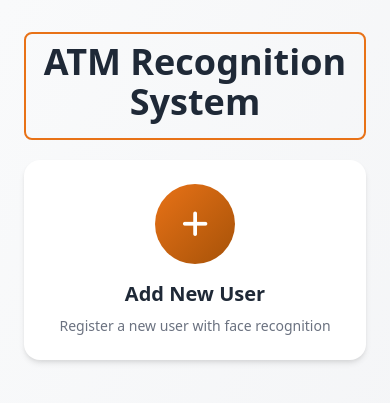
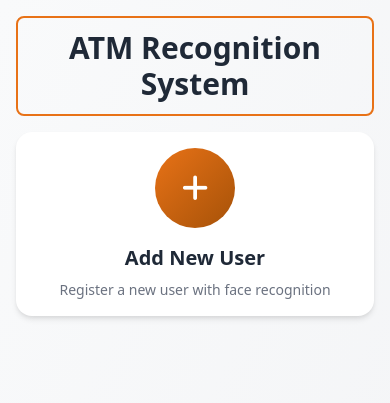
Before and after one commit to Venkatnvs/Atm_automation, a Flask app: page / in a window 390 px wide. Shown: the top 403 px of the page. Run offline with Flask 3, Linux system fonts and the light colour scheme; data that the repository does not hold is empty; some libraries are stand-ins or nearby versions.

Commit message:
Enhance application functionality by adding datetime formatting filter, updating requirements, and improving HTML templates for better responsiveness and user experience. Also, include a new Word document in .gitignore.

```diff
--- a/app.py
+++ b/app.py
@@ -6,7 +6,7 @@ from flask_socketio import SocketIO, emit
 from config.setup import initialize_firebase, initialize_cloudinary
 from subapps.face import add_new_face, process_image, remove_user_encodings
 import threading
-from subapps.utils import upload_to_cloudinary
+from subapps.utils import upload_to_cloudinary, format_datetime
 import cv2
 import numpy as np
 from datetime import datetime
@@ -20,6 +20,7 @@ initialize_cloudinary()
 db = initialize_firebase()
 
 app = Flask(__name__, template_folder="templates")
+app.jinja_env.filters['format_datetime'] = format_datetime
 socketio = SocketIO(app, cors_allowed_origins="*")
 
 if not os.path.exists("uploads"):
--- a/requirements.txt
+++ b/requirements.txt
@@ -12,3 +12,4 @@ requests
 python-dotenv
 gunicorn
 gevent-websocket
+pytz
--- a/templates/index.html
+++ b/templates/index.html
@@ -1,6 +1,8 @@
 <!DOCTYPE html>
 <html lang="en">
 <head>
+    <meta charset="UTF-8">
+    <meta name="viewport" content="width=device-width, initial-scale=1.0, maximum-scale=1.0, user-scalable=no">
     <title>ATM Recognition System</title>
     <script src="https://cdn.tailwindcss.com"></script>
     <link rel="stylesheet" href="https://cdnjs.cloudflare.com/ajax/libs/font-awesome/6.0.0/css/all.min.css">
@@ -31,13 +33,13 @@
     </script>
 </head>
 <body class="bg-gradient-to-br from-background to-gray-100 min-h-screen">
-    <div class="container mx-auto px-6 py-8">
-        <div class="border-2 border-primary rounded-lg p-2 mx-auto max-w-xl mb-5">
-            <h1 class="text-4xl font-bold text-center text-text mb-2">ATM Recognition System</h1>
+    <div class="container mx-auto px-4 sm:px-6 py-4 sm:py-8 max-w-7xl">
+        <div class="border-2 border-primary rounded-lg p-3 sm:p-4 mx-auto max-w-xl mb-4 sm:mb-6">
+            <h1 class="text-3xl sm:text-4xl font-bold text-center text-text">ATM Recognition System</h1>
         </div>
 
-        <div id="addUserModal" class="fixed inset-0 bg-black bg-opacity-50 hidden items-center justify-center z-50">
-            <div class="bg-surface rounded-2xl p-6 max-w-xl w-full mx-4 shadow-material-lg">
+        <div id="addUserModal" class="fixed inset-0 bg-black bg-opacity-50 hidden items-center justify-center z-50 p-4">
+            <div class="bg-surface rounded-2xl p-4 sm:p-6 max-w-xl w-full shadow-material-lg overflow-y-auto">
                 <div class="flex justify-between items-center mb-6">
                     <h2 class="text-xl font-semibold text-text">Add New User</h2>
                     <button onclick="closeAddUserModal()" class="text-text-light hover:text-text transition-colors">
@@ -127,37 +129,37 @@
             </div>
         </div>
 
-        <div class="grid grid-cols-1 md:grid-cols-2 lg:grid-cols-3 gap-6">
+        <div class="grid grid-cols-1 lg:grid-cols-3 gap-3 sm:gap-6">
             <div class="bg-surface rounded-2xl shadow-material hover:shadow-material-lg transition-all duration-300 overflow-hidden cursor-pointer transform hover:-translate-y-1" onclick="openAddUserModal()">
-                <div class="h-full flex flex-col items-center justify-center p-6 text-center">
-                    <div class="w-20 h-20 rounded-full bg-gradient-to-br from-primary to-secondary bg-opacity-10 flex items-center justify-center mb-4">
-                        <i class="fas fa-plus text-3xl text-white"></i>
+                <div class="h-full flex flex-col items-center justify-center p-4 sm:p-6 text-center">
+                    <div class="w-20 h-20 sm:w-24 sm:h-24 rounded-full bg-gradient-to-br from-primary to-secondary bg-opacity-10 flex items-center justify-center mb-4 sm:mb-6">
+                        <i class="fas fa-plus text-3xl sm:text-4xl text-white"></i>
                     </div>
-                    <h3 class="text-xl font-semibold text-text mb-2">Add New User</h3>
-                    <p class="text-text-light text-sm">Register a new user with face recognition</p>
+                    <h3 class="text-xl sm:text-2xl font-semibold text-text mb-2 sm:mb-3">Add New User</h3>
+                    <p class="text-text-light text-sm sm:text-base max-w-sm">Register a new user with face recognition</p>
                 </div>
             </div>
 
             {% for user_id, user in users.items() %}
             <div class="bg-surface rounded-2xl shadow-material hover:shadow-material-lg transition-all duration-300 overflow-hidden transform hover:-translate-y-1">
-                <div class="p-6">
-                    <div class="flex flex-col items-center space-y-3">
+                <div class="p-4">
+                    <div class="flex flex-col items-center space-y-3 sm:space-y-4">
                         <div class="group relative">
                             <div class="absolute inset-0 bg-gradient-to-br from-primary to-secondary rounded-xl opacity-0 group-hover:opacity-20 transition-opacity"></div>
-                            <img src="{{ user.face_url }}" class="w-20 h-20 rounded-xl object-cover shadow-material">
+                            <img src="{{ user.face_url }}" class="w-20 h-20 sm:w-24 sm:h-24 rounded-xl object-cover shadow-material">
                         </div>
                         <div class="text-center">
-                            <h3 class="text-xl font-semibold text-text mb-1">{{ user.name }}</h3>
-                            <p class="text-text-light text-sm">{{ user.email }}</p>
+                            <h3 class="text-xl sm:text-2xl font-semibold text-text mb-1 sm:mb-2">{{ user.name }}</h3>
+                            <p class="text-text-light text-sm sm:text-base">{{ user.email }}</p>
                         </div>
                     </div>
-                    <div class="mt-4 flex space-x-3">
+                    <div class="mt-4 sm:mt-6 flex space-x-3">
                         <a href="{{ url_for('user_details', user_id=user_id) }}"
-                            class="flex-1 px-3 py-2 bg-gradient-to-r from-primary to-secondary text-white rounded-lg hover:opacity-90 transition-opacity text-center shadow-material">
+                            class="flex-1 px-3 sm:px-4 py-2 sm:py-3 bg-gradient-to-r from-primary to-secondary text-white rounded-lg hover:opacity-90 transition-opacity text-center shadow-material text-sm sm:text-base">
                             <i class="fas fa-eye mr-2"></i>View Details
                         </a>
                         <button onclick="confirmDeleteUser('{{ user_id }}', '{{ user.name }}')"
-                            class="px-3 py-2 bg-red-500 text-white rounded-lg hover:bg-red-600 transition-colors shadow-material flex items-center justify-center">
+                            class="px-3 sm:px-4 py-2 sm:py-3 bg-red-500 text-white rounded-lg hover:bg-red-600 transition-colors shadow-material flex items-center justify-center text-sm sm:text-base">
                             <i class="fas fa-trash-alt"></i>
                         </button>
                     </div>
@@ -168,8 +170,8 @@
     </div>
 
     <!-- Delete Confirmation Modal -->
-    <div id="deleteModal" class="fixed inset-0 bg-black bg-opacity-50 hidden items-center justify-center z-50">
-        <div class="bg-surface rounded-2xl p-6 max-w-sm w-full mx-4 shadow-material-lg">
+    <div id="deleteModal" class="fixed inset-0 bg-black bg-opacity-50 hidden items-center justify-center z-50 p-4">
+        <div class="bg-surface rounded-2xl p-4 sm:p-6 max-w-sm w-full shadow-material-lg">
             <div class="flex justify-between items-center mb-6">
                 <h2 class="text-xl font-semibold text-text">Delete User</h2>
                 <button onclick="closeDeleteModal()" class="text-text-light hover:text-text transition-colors">
@@ -193,8 +195,8 @@
     </div>
 
     <!-- OTP Modal -->
-    <div id="otpModal" class="fixed inset-0 bg-black bg-opacity-50 hidden items-center justify-center z-50">
-        <div class="bg-surface rounded-2xl p-6 max-w-sm w-full mx-4 shadow-material-lg">
+    <div id="otpModal" class="fixed inset-0 bg-black bg-opacity-50 hidden items-center justify-center z-50 p-4">
+        <div class="bg-surface rounded-2xl p-4 sm:p-6 max-w-sm w-full shadow-material-lg">
             <div class="flex justify-between items-center mb-6">
                 <h5 class="text-xl font-semibold text-text">Enter OTP</h5>
                 <button onclick="closeOTPModal()" class="text-text-light hover:text-text transition-colors">
@@ -214,8 +216,8 @@
     </div>
 
     <!-- Face Recognition Failed Modal -->
-    <div id="faceRecognitionFailedModal" class="fixed inset-0 bg-black bg-opacity-50 hidden items-center justify-center z-50">
-        <div class="bg-surface rounded-2xl p-6 max-w-sm w-full mx-4 shadow-material-lg">
+    <div id="faceRecognitionFailedModal" class="fixed inset-0 bg-black bg-opacity-50 hidden items-center justify-center z-50 p-4">
+        <div class="bg-surface rounded-2xl p-4 sm:p-6 max-w-sm w-full shadow-material-lg">
             <img id="faceRecognitionFailedImage" src="" class="w-20 h-20 mx-auto mb-4">
             <h5 class="text-xl font-semibold text-text">Face Recognition Failed</h5>
             <p class="text-text-light mb-4">Please try again.</p>
--- a/templates/user.html
+++ b/templates/user.html
@@ -1,6 +1,8 @@
 <!DOCTYPE html>
 <html lang="en">
 <head>
+    <meta charset="UTF-8">
+    <meta name="viewport" content="width=device-width, initial-scale=1.0, maximum-scale=1.0, user-scalable=no">
     <title>User Images</title>
     <script src="https://cdn.tailwindcss.com"></script>
     <link rel="stylesheet" href="https://cdnjs.cloudflare.com/ajax/libs/font-awesome/6.0.0/css/all.min.css">
@@ -34,7 +36,7 @@
                 <p class="text-text-light text-sm">View and manage user face recognition data</p>
             </div>
             <a href="{{ url_for('index') }}"
-                class="flex items-center text-primary hover:text-secondary transition-colors px-4 py-2 rounded-lg hover:bg-primary hover:bg-opacity-10">
+                class="flex items-center text-primary hover:text-secondary transition-colors px-4 py-2 rounded-lg hover:bg-primary hover:bg-opacity-10 border border-primary">
                 <i class="fas fa-arrow-left mr-2"></i> Back to Dashboard
             </a>
         </div>
@@ -56,7 +58,7 @@
                 <div class="p-4">
                     <p class="text-sm text-text-light flex items-center">
                         <i class="far fa-clock mr-2"></i>
-                        {{ image.timestamp.split('T')[0] }} {{ image.timestamp.split('T')[1].split('.')[0] }}
+                        {{ image.timestamp | format_datetime }}
                     </p>
                 </div>
                 {% if not image.is_verified %}
```
Also changed, not shown: subapps/utils.py (+9 -0 lines), 1 other file.
